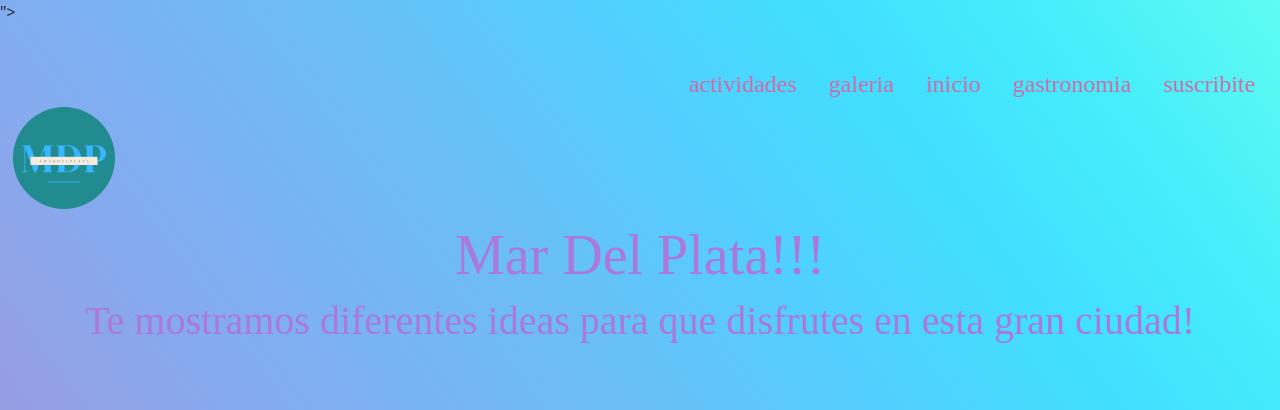
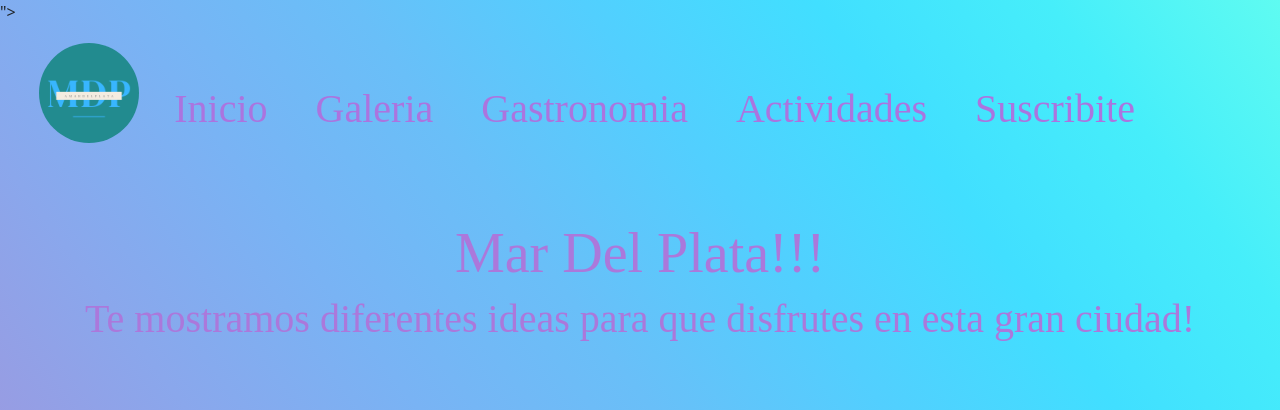
Before and after one commit to MelaniLarregina/MelaniLarregina, a plain HTML site: page pages/actividades.html in a window 1280 px wide. Shown: the top 410 px of the page. Drawn offline with Linux system fonts and the light colour scheme; files whose address does not match are found by name.

Commit message:
adelante css y act pero tengo que continuar

```diff
--- a/css/style.css
+++ b/css/style.css
@@ -26,7 +26,7 @@ nav ul li {
     margin-left: 1rem;
 }
 
-nav ul li a{
+.nav-link{
     text-decoration: none;
     color: rgb(171, 116, 223);
     font-size: 2.5rem;
@@ -113,7 +113,7 @@ nav ul li a:hover{color:#f4fbfc;}
 
 .logo{
     display: inline-block;
-    width: 8%;
+    width: 10%;
     border-radius: 50%;
     margin: 1%;
 
@@ -199,23 +199,6 @@ nav ul li a:hover{color:#f4fbfc;}
 .row{
     max-width: 100%;
 }
-
-
-
-
-
-
-
-
-
-
-
-
-
-
-
-
-
 .fa {
     padding: 20px;
   text-align: center;
--- a/pages/actividades.html
+++ b/pages/actividades.html
@@ -9,21 +9,35 @@
     <link rel="stylesheet" href="../css/style.css">
     <link rel="stylesheet" href="https://cdnjs.cloudflare.com/ajax/libs/font-awesome/4.7.0/css/font-awesome.min.css">">
 </head>
-
 <header>
-    <header>
-        <div class="nav-bar">
-            <img src="../assets/images/logo.png" alt="este es el logo" class="logo">
-            <nav>
-                <ul>
-                    <li><a href="suscribite.html" class="link">suscribite</a></li>
-                    <li><a href="gastronomia.html" class="link">gastronomia</a></li>
-                    <li><a href="../index.html" class="link">inicio</a></li>
-                    <li><a href="galeria.html" class="link">galeria</a></li>
-                    <li><a href="#" class="link">actividades</a></li>
-                </ul>
-            </nav>
+    <nav class="navbar navbar-expand-lg">
+        <div class="container-fluid">
+            <a class="navbar-brand" href="#"></a>
+            <img src="../assets/images/logo.png" alt="" width="100" height="100" class="logo"></a>
+          <button class="navbar-toggler" type="button" data-bs-toggle="collapse" data-bs-target="#navbarNav" aria-controls="navbarNav" aria-expanded="false" aria-label="Toggle navigation">
+            <span class="navbar-toggler-icon"></span>
+          </button>
+          <div class="collapse navbar-collapse" id="navbarNav">
+            <ul class="navbar-nav">
+              <li class="nav-item">
+                <a class="nav-link active" aria-current="page" href="../index.html">Inicio</a>
+              </li>
+              <li class="nav-item">
+                <a class="nav-link" href="./galeria.html">Galeria</a>
+              </li>
+              <li class="nav-item">
+                <a class="nav-link" href="./gastronomia.html">Gastronomia</a>
+              </li>
+              <li class="nav-item">
+                <a class="nav-link" href="#">Actividades</a>
+              </li>
+              <li class="nav-item">
+                <a class="nav-link" href="./suscribite.html">Suscribite</a>
+              </li>
+            </ul>
+          </div>
         </div>
+      </nav>
 </header>
 <body>
     <main>
```
Also changed, not shown: index.html (+3 -3 lines), pages/galeria.html (+7 -7 lines), pages/gastronomia.html (+4 -4 lines), pages/suscribite.html (+5 -5 lines).
